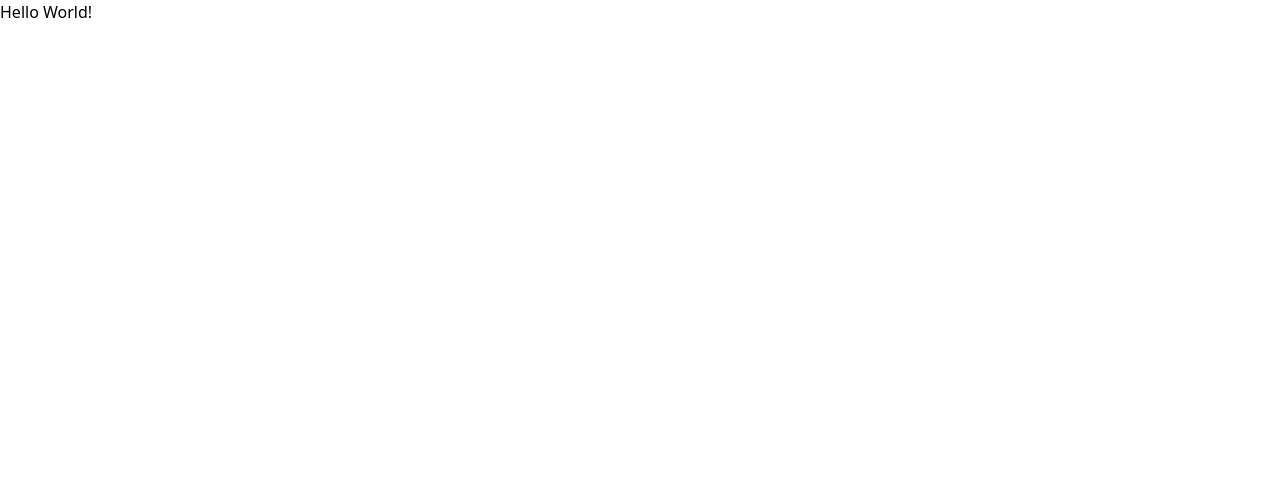
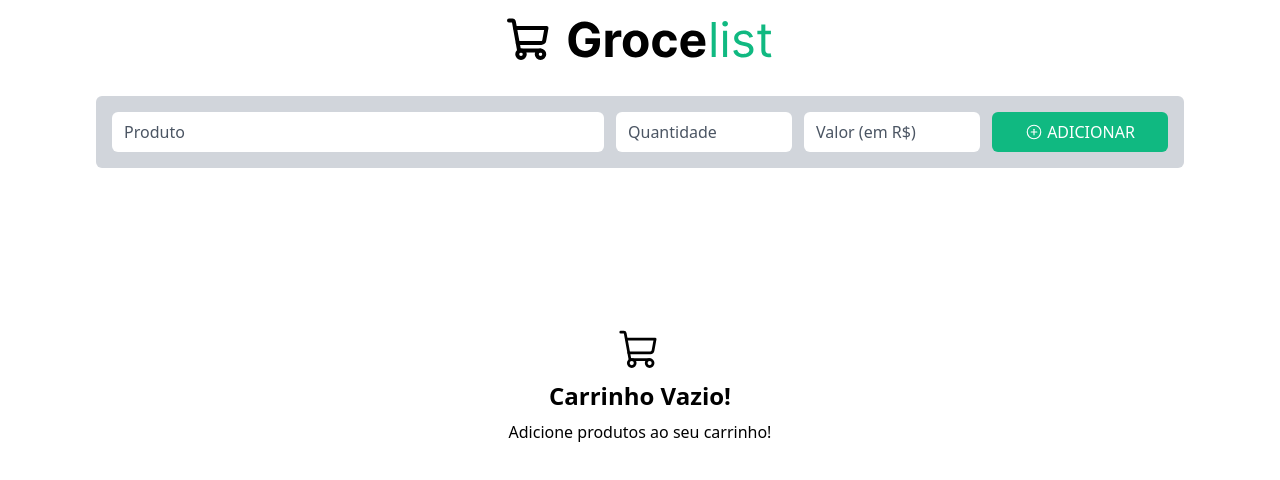
Before and after one commit to devco-devs/grocelist, a React (Vite) app: page / in a window 1280 px wide. Shown: the top 480 px of the page. Built offline with nearby package versions, Linux system fonts and the light colour scheme.

Commit message:
finish mvp

```diff
--- a/package.json
+++ b/package.json
@@ -11,11 +11,13 @@
   "dependencies": {
     "phosphor-react": "^1.4.1",
     "react": "^18.2.0",
-    "react-dom": "^18.2.0"
+    "react-dom": "^18.2.0",
+    "uuid": "^9.0.0"
   },
   "devDependencies": {
     "@types/react": "^18.0.24",
     "@types/react-dom": "^18.0.8",
+    "@types/uuid": "^8.3.4",
     "@vitejs/plugin-react": "^2.2.0",
     "autoprefixer": "^10.4.13",
     "postcss": "^8.4.19",
--- a/src/App.tsx
+++ b/src/App.tsx
@@ -1,5 +1,16 @@
+import { Actions } from "./components/Actions";
+import { Header } from "./components/Header";
+import { List } from "./components/List";
+import { ProductsProvider } from "./providers/ProductsProvider";
+
 export function App() {
   return (
-    <h1>Hello World!</h1>
+    <ProductsProvider>
+      <Header />
+      <main className="max-w-[1120px] w-full h-full p-4 mx-auto">
+        <Actions />
+        <List />
+      </main>
+    </ProductsProvider>
   )
 }
--- /dev/null
+++ b/src/components/Actions.tsx
@@ -0,0 +1,41 @@
+import { PlusCircle } from "phosphor-react";
+import { useState } from "react";
+import { useProducts } from "../providers/ProductsProvider";
+import { convertToCents } from "../utils/converters";
+
+export function Actions() {
+  const { addProductToList } = useProducts();
+  const [product, setProduct] = useState("");
+  const [quantity, setQuantity] = useState("");
+  const [price, setPrice] = useState("");
+
+  function handleAddProduct() {
+    if (!product || !quantity || !price) {
+      alert('Preencha todos os campos');
+      return;
+    }
+    addProductToList({
+      product,
+      quantity: Number(quantity),
+      price: convertToCents(price)
+    });
+    setProduct("");
+    setQuantity("");
+    setPrice("");
+  }
+
+  return (
+    <div className="flex flex-col md:flex-row items-center justify-center w-full h-auto gap-3 p-4 bg-gray-300 rounded-md">
+      <input name="product" value={product} onChange={e => setProduct(e.target.value)} required type="text" placeholder="Produto" className="px-3 py-2 rounded-md w-full md:flex-1 placeholder:text-gray-600" />
+      <input name="quantity" value={quantity} onChange={e => setQuantity(e.target.value)} required type="number" placeholder="Quantidade" className="px-3 py-2 rounded-md w-full md:w-1/6 placeholder:text-gray-600" />
+      <input name="price" value={price} onChange={e => setPrice(e.target.value)} required type="number" placeholder="Valor (em R$)" className="px-3 py-2 rounded-md w-full md:w-1/6 placeholder:text-gray-600" />
+      <button
+        onClick={handleAddProduct}
+        className="flex items-center justify-center gap-1 bg-emerald-500 px-3 py-2 rounded-md text-white w-full md:w-1/6"
+      >
+        <PlusCircle size={18} className="leading-none" />
+        ADICIONAR
+      </button>
+    </div >
+  )
+}
--- /dev/null
+++ b/src/components/Empty.tsx
@@ -0,0 +1,11 @@
+import { ShoppingCart } from 'phosphor-react'
+
+export function Empty() {
+  return (
+    <div className='flex flex-col items-center mt-40 gap-2'>
+      <ShoppingCart size={44} />
+      <strong className='text-2xl'>Carrinho Vazio!</strong>
+      <span>Adicione produtos ao seu carrinho!</span>
+    </div>
+  )
+}
--- /dev/null
+++ b/src/components/Header.tsx
@@ -0,0 +1,7 @@
+export function Header() {
+  return (
+    <header className="flex items-center justify-center w-full h-20">
+      <img src="/logo.svg" alt="Grocelist" />
+    </header>
+  )
+}
--- /dev/null
+++ b/src/components/List.tsx
@@ -0,0 +1,89 @@
+import { Pen, Trash } from "phosphor-react";
+import { useState } from "react";
+import { useProducts } from "../providers/ProductsProvider";
+import { convertToCents, convertToReais } from "../utils/converters";
+import { Empty } from "./Empty";
+
+
+export function List() {
+  const { products, editProduct, removeProduct } = useProducts();
+  const total = products?.reduce((acc, item) => acc + (item.price * item.quantity), 0) ?? 0;
+  const [isEditing, setIsEditing] = useState(false);
+  const [product, setProduct] = useState("");
+  const [quantity, setQuantity] = useState("");
+  const [price, setPrice] = useState("");
+
+  // FIXME: AJUSTAR CONVERSOR
+  function handleStartEditing(item: any) {
+    setIsEditing(true);
+    setProduct(item.product);
+    setQuantity(String(convertToReais(item.quantity)));
+    setPrice((item.price));
+  }
+
+
+  function handleEditProduct(productId: string) {
+    const edittedProduct = {
+      product,
+      quantity: Number(quantity),
+      price: convertToCents(price)
+    }
+
+    editProduct(productId, edittedProduct);
+    setIsEditing(false)
+    setProduct("");
+    setQuantity("");
+    setPrice("");
+  }
+
+
+  if (!products?.length) {
+    return <Empty />
+  }
+
+  return (
+    <table className="w-full my-4 bg-gray-300 rounded-md font-semibold border-collapse">
+      {products?.map(item => (
+        <tr key={item.id} className=" even:bg-zinc-400 flex flex-1 items-center">
+          {!isEditing ? (
+            <>
+              <td className="flex-1 p-2">{item.product}</td>
+              <td className="w-1/6 md:w-1/12 p-2">x {item.quantity}</td>
+              <td className="w-1/6 p-2">{convertToReais(item.price)}</td>
+            </>
+          ) : (
+            <>
+              <td className="flex-1 p-2">{item.product}</td>
+              <td className="w-1/6 md:w-1/12 p-2">
+                <input name="quantity" value={quantity} onChange={e => setQuantity(e.target.value)} required type="number" placeholder="Quantidade" className="px-3 py-2 rounded-md w-full md:w-1/6 placeholder:text-gray-600" />
+              </td>
+              <td className="w-1/6 p-2">
+                <input name="price" value={price} onChange={e => setPrice(e.target.value)} required type="number" placeholder="Valor (em R$)" className="px-3 py-2 rounded-md w-full md:w-1/6 placeholder:text-gray-600" />
+              </td>
+            </>
+          )}
+
+          {!isEditing ? (
+            <td className="flex ml-6 gap-2 md:gap-4 pr-4">
+              <button onClick={() => removeProduct(item.id)}>
+                <Trash size={18} />
+              </button>
+              <button onClick={() => handleStartEditing(item)}>
+                <Pen size={18} />
+              </button>
+            </td>
+          ) : (
+            <button onClick={() => handleEditProduct(item.id)}>
+              Salvar
+            </button>
+          )}
+        </tr>
+      ))}
+      <tr className="bg-emerald-600 text-white flex flex-1 items-center rounded-b-md">
+        <td className="p-2">Total:</td>
+        <td className="p-2 w-full" />
+        <td className="p-2">{convertToReais(total)}</td>
+      </tr>
+    </table>
+  )
+}
--- /dev/null
+++ b/src/providers/ProductsProvider.tsx
@@ -0,0 +1,85 @@
+import { createContext, useContext, useState } from "react";
+import { v4 } from 'uuid'
+
+interface Product {
+  id: string;
+  product: string;
+  quantity: number;
+  price: number;
+}
+
+interface ProductInput {
+  product: string;
+  quantity: number;
+  price: number;
+}
+
+interface ProductsProviderProps {
+  children: React.ReactNode;
+}
+
+interface ProductsContextData {
+  products: Product[];
+  addProductToList: (product: ProductInput) => void;
+  editProduct: (productId: string, product: ProductInput) => void;
+  removeProduct: (productId: string) => void;
+  resetList: () => void;
+}
+
+const ProductsContext = createContext({} as ProductsContextData);
+
+export function ProductsProvider({ children }: ProductsProviderProps) {
+  const [products, setProducts] = useState<Product[]>(localStorage.getItem('@grocelist:products') ? JSON.parse(localStorage.getItem('@grocelist:products')!) : []);
+
+
+  function addProductToList(product: ProductInput) {
+    const newProduct = {
+      id: v4(),
+      ...product
+    }
+    const newProductsList = [...products, newProduct];
+    setProducts(newProductsList);
+    localStorage.setItem('@grocelist:products', JSON.stringify(newProductsList));
+  }
+
+  function editProduct(productId: string, product: ProductInput) {
+    const newProductsList = products.map(item => {
+      if (item.id === productId) {
+        return {
+          ...item,
+          ...product
+        }
+      }
+      return item;
+    });
+    setProducts(newProductsList);
+    localStorage.setItem('@grocelist:products', JSON.stringify(newProductsList));
+  }
+
+  function removeProduct(productId: string) {
+    const newProductsList = products.filter(item => item.id !== productId);
+    setProducts(newProductsList);
+    localStorage.setItem('@grocelist:products', JSON.stringify(newProductsList));
+  }
+
+  function resetList() {
+    setProducts([]);
+    localStorage.setItem('@grocelist:products', JSON.stringify([]));
+  }
+
+  return (
+    <ProductsContext.Provider value={{
+      products,
+      addProductToList,
+      editProduct,
+      removeProduct,
+      resetList
+    }}>
+      {children}
+    </ProductsContext.Provider>
+  )
+}
+
+export function useProducts() {
+  return useContext(ProductsContext);
+}
--- /dev/null
+++ b/src/utils/converters.ts
@@ -0,0 +1,7 @@
+export function convertToCents(value: string) {
+  return Number(value.replace(',', '.')) * 100;
+}
+
+export function convertToReais(value: number) {
+  return new Intl.NumberFormat('pt-BR', { style: 'currency', currency: 'BRL' }).format(value / 100);
+}
```
Also changed, not shown: 1 other file (tests, documents, lock files or other folders).
